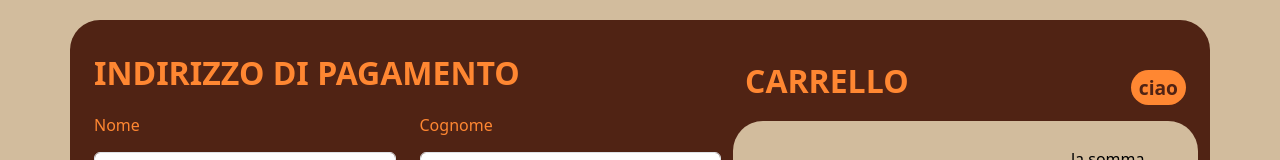
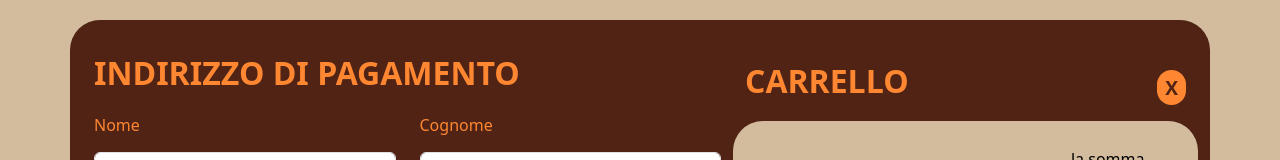
Before and after one commit to PaoloTarcisio/deliveboo-frontend, a Vue app: page /carrello in a window 1280 px wide. Shown: the part 130-290 px from the top of the page. Built offline with nearby package versions, Linux system fonts and the light colour scheme.

Commit message:
Tolto il saluto

```diff
--- a/src/pages/Carrello.vue
+++ b/src/pages/Carrello.vue
@@ -34,6 +34,7 @@ export default {
 
   created() {
     this.costoArray = this.convertiStringheInNumeri(JSON.parse(localStorage.getItem('costo')) || []);
+
     this.piattoArray.forEach((piatto) => {
       if (this.piattiConteggio[piatto]) {
         this.piattiConteggio[piatto]++;
@@ -41,6 +42,7 @@ export default {
         this.piattiConteggio[piatto] = 1;
       }
     });
+
   }
   /*
   methods: {
@@ -149,7 +151,7 @@ export default {
                             CARRELLO
                         </h2>
                         <span id="piatti-presenti" class="badge rounded-pill my-2 p-2">
-                            ciao
+                            X
                         </span>
                     </span>
                     <!--RIEPILOGO PIATTI E SOMMA-->
```
